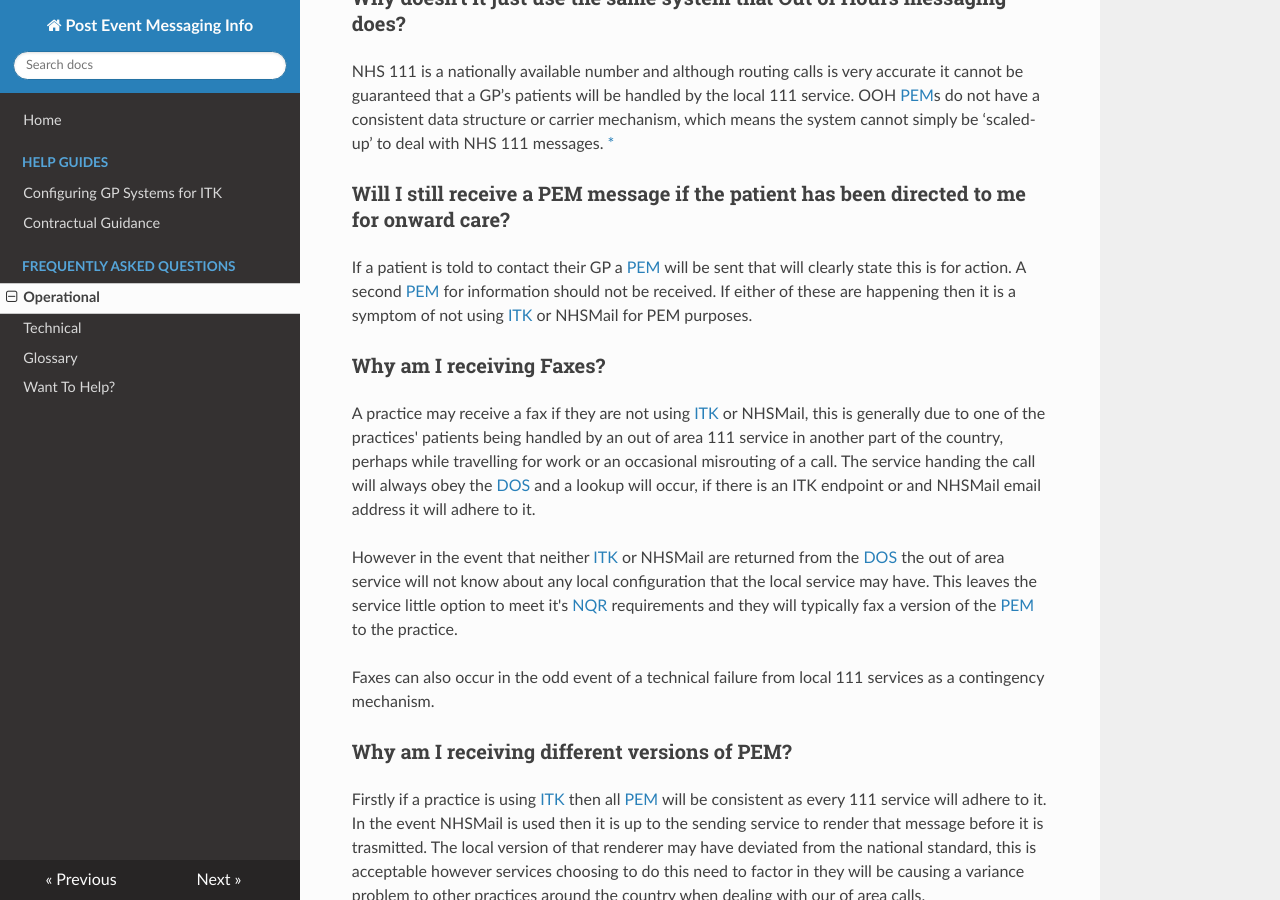
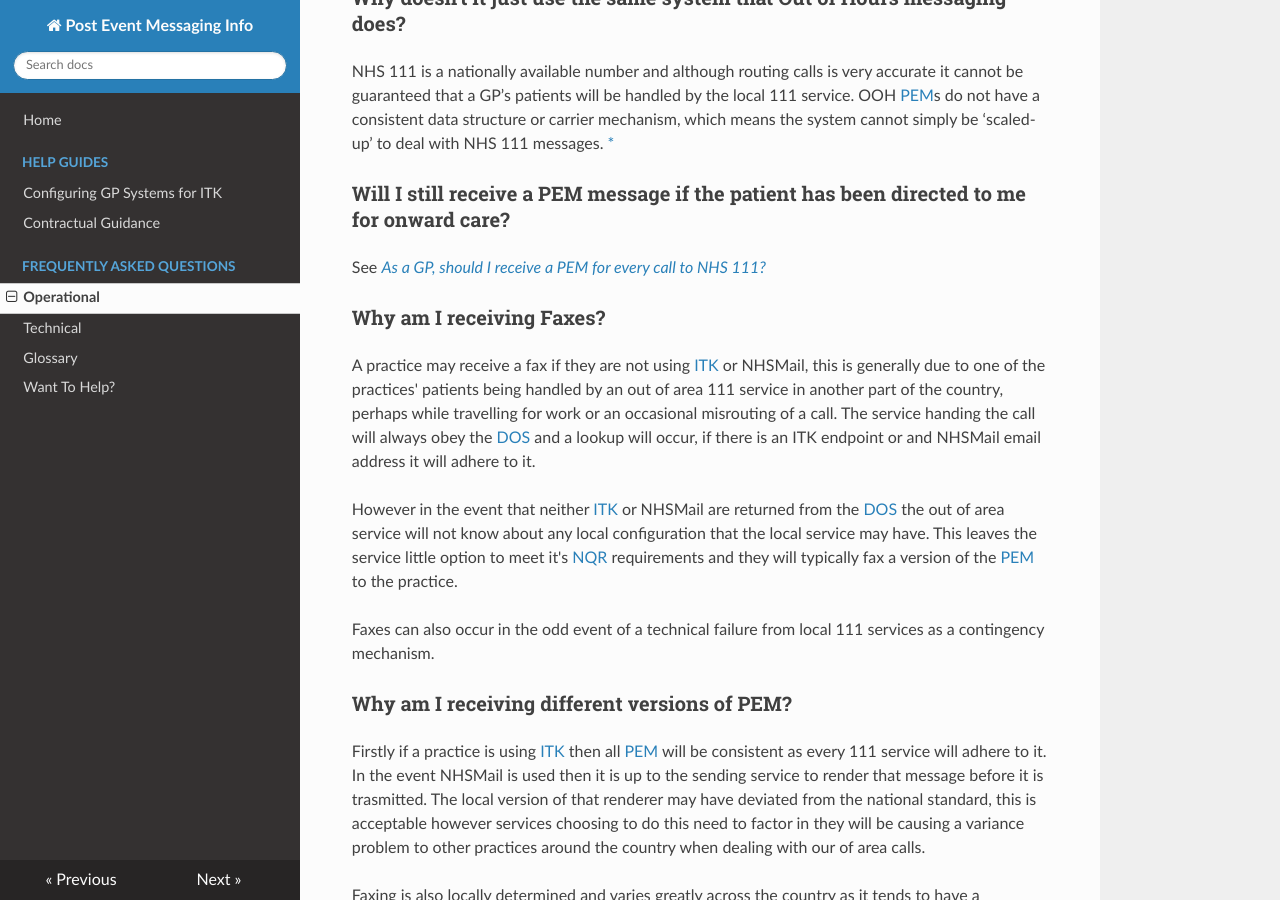
Before and after one commit to lexijax/posteventmessaginginfo, an MkDocs documentation site: the page built from docs/operational_faq.md, in a window 1280 px wide and 900 px high, scrolled down 1015 px. Built offline with MkDocs 1.6.1, drawn with Linux system fonts in a browser that asks for light colours; nearby versions of some CDN libraries; old or Windows-style settings are respelled for this version of MkDocs.

Commit message:
Remove duplicate answer and replace with link to another question.

```diff
--- a/docs/operational_faq.md
+++ b/docs/operational_faq.md
@@ -1,3 +1,4 @@
+<a name="q1"></a>
 ### As a GP, should I receive a PEM for every call to NHS 111?
 
 A [PEM](./glossary.md#pem) will be received by the GP surgery from NHS 111 if the outcome was ‘For Action’ - this means that the patient has been told to see his or her own GP.
@@ -34,7 +35,7 @@ NHS 111 is a nationally available number and although routing calls is very accu
 
 ### Will I still receive a PEM message if the patient has been directed to me for onward care?
 
-If a patient is told to contact their GP a [PEM](./glossary.md#pem) will be sent that will clearly state this is for action. A second [PEM](./glossary.md#pem) for information should not be received. If either of these are happening then it is a symptom of not using [ITK](./glossary.md#itk) or NHSMail for PEM purposes.
+See [*As a GP, should I receive a PEM for every call to NHS 111?*](#q1)
 
 ### Why am I receiving Faxes?
 
```
